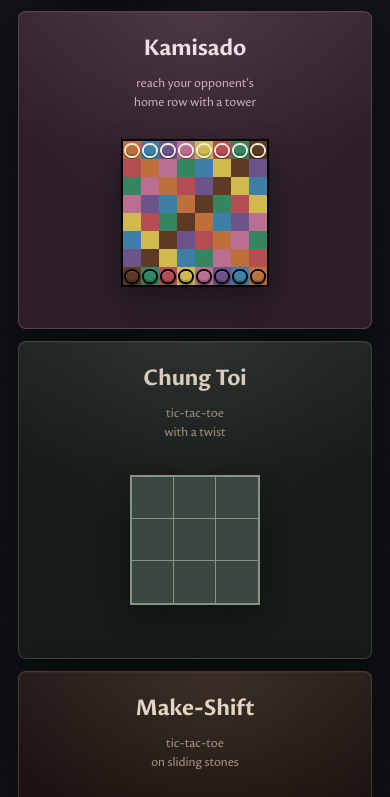
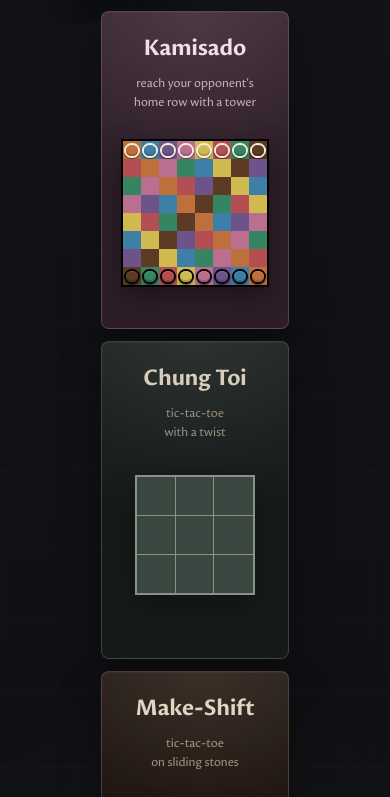
Before and after one commit to hlaspoor/junjie-play, a website built with Vite: page index.html in a window 390 px wide. Shown: the part 47-844 px from the top of the page. Built offline with nearby package versions, Linux system fonts and the light colour scheme.

Commit message:
Preserve card proportions on mobile

```diff
--- a/src/styles.css
+++ b/src/styles.css
@@ -599,13 +599,18 @@ a.game-card:hover {
   }
 
   .game-row {
-    grid-template-columns: 1fr;
-    max-width: 360px;
-    width: min(100%, 360px);
+    grid-template-columns: repeat(2, var(--card-width));
+    width: min(calc(var(--card-width) * 2 + 12px), 100%);
   }
 
   .game-card {
-    width: 100%;
     min-height: 318px;
   }
 }
+
+@media (max-width: 430px) {
+  .game-row {
+    grid-template-columns: var(--card-width);
+    width: var(--card-width);
+  }
+}
```
